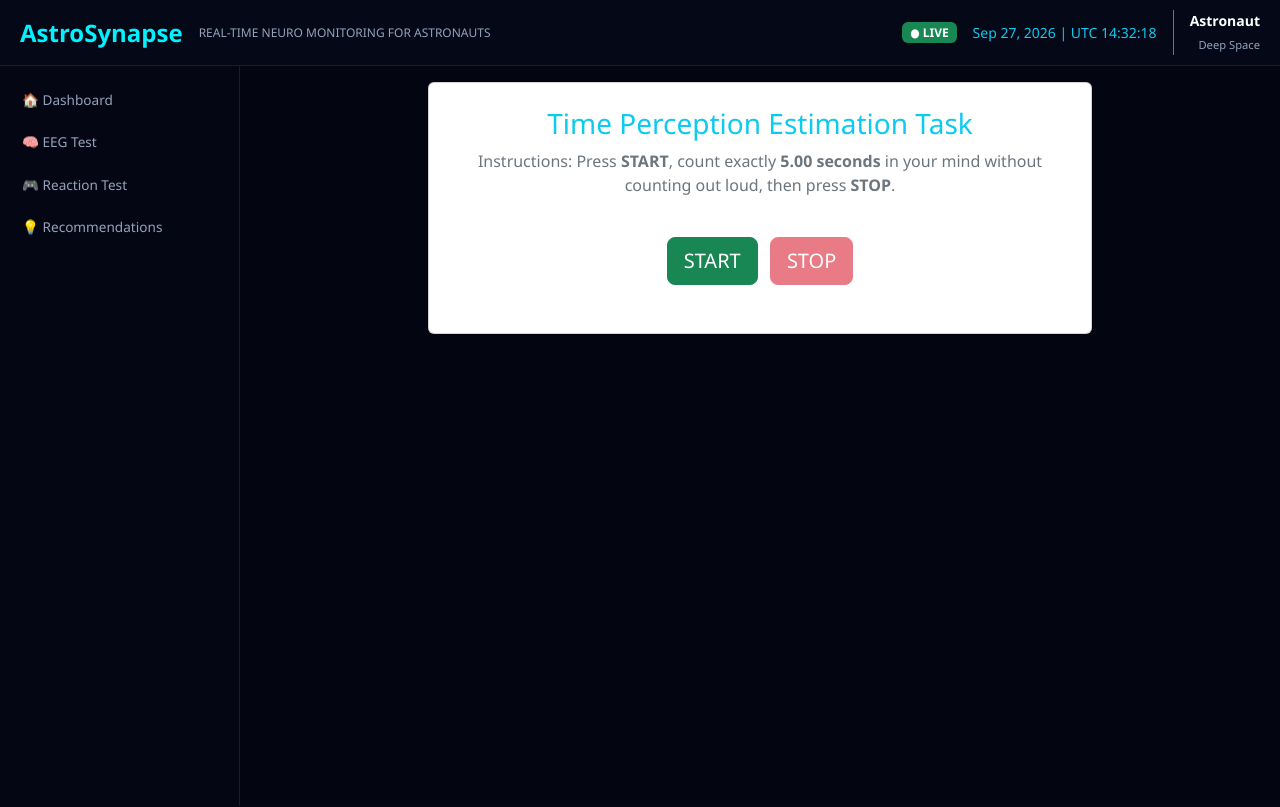
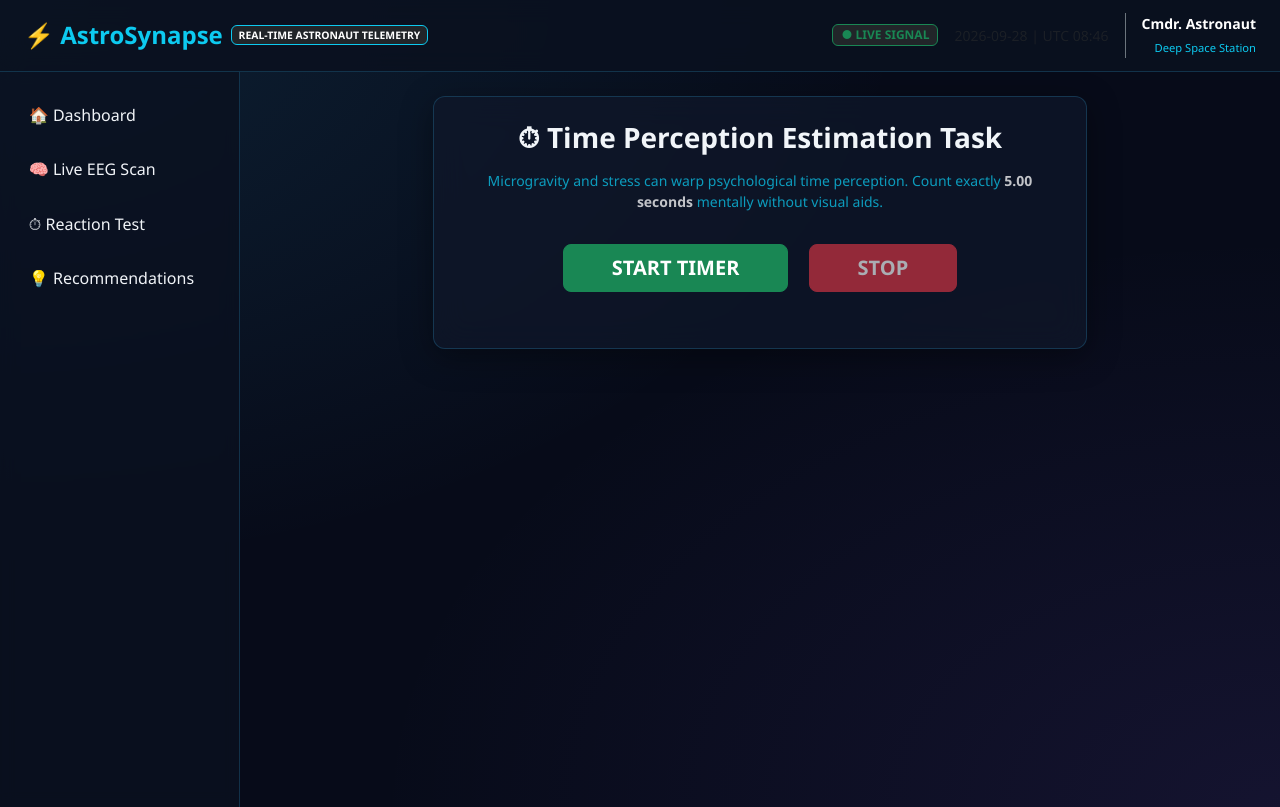
Before and after one commit to sanjidaakter1403/astrosynapse_project, a Django app: page /time-perception/ in a window 1280 px wide. Run offline with Django 5.2, Linux system fonts and the light colour scheme.

Commit message:
UI styling update for AstroSynapse dashboard and reaction test

```diff
--- a/dashboard/static/css/style.css
+++ b/dashboard/static/css/style.css
@@ -1,228 +1,156 @@
-/* dashboard/static/css/style.css */
 :root {
-    --bg-dark: #030611;
-    --card-bg: rgba(9, 14, 28, 0.9);
-    --card-border: #131d35;
-    --neon-cyan: #00f2ff;
-    --neon-blue: #0077ff;
-    --neon-purple: #a855f7;
+    --bg-dark: #070b19;
+    --card-bg: rgba(15, 23, 42, 0.75);
+    --border-color: rgba(56, 189, 248, 0.2);
+    --neon-blue: #38bdf8;
+    --neon-cyan: #22d3ee;
     --neon-green: #10b981;
-    --text-bright: #ffffff;
-    --text-muted: #94a3b8;
+    --neon-yellow: #f59e0b;
+    --neon-red: #ef4444;
+    --text-muted: #f0f3f7;
 }
 
 body {
     background-color: var(--bg-dark);
-    color: var(--text-bright);
-    font-family: 'Segoe UI', Tahoma, Geneva, Verdana, sans-serif;
-    margin: 0;
-    overflow-x: hidden;
+    background-image:
+        radial-gradient(at 0% 0%, rgba(56, 189, 248, 0.12) 0px, transparent 50%),
+        radial-gradient(at 100% 100%, rgba(139, 92, 246, 0.1) 0px, transparent 50%);
+    color: #f1f5f9;
+    font-family: 'Segoe UI', system-ui, -apple-system, sans-serif;
+    min-height: 100vh;
 }
 
 /* Header */
 .top-header {
-    background: #050917;
-    border-bottom: 1px solid var(--card-border);
-    padding: 10px 20px;
+    background: rgba(11, 17, 32, 0.9);
+    backdrop-filter: blur(12px);
+    border-bottom: 1px solid var(--border-color);
+    padding: 0.8rem 1.5rem;
 }
 
 /* Sidebar Navigation */
 .sidebar {
     width: 240px;
-    background: #040713;
-    border-right: 1px solid var(--card-border);
-    min-height: calc(100vh - 60px);
-    padding: 15px 10px;
+    min-height: calc(100vh - 65px);
+    background: rgba(11, 17, 32, 0.8);
+    backdrop-filter: blur(8px);
+    border-right: 1px solid var(--border-color);
+    padding: 1.2rem 0.8rem;
 }
 
 .nav-item-link {
     display: flex;
     align-items: center;
     gap: 10px;
+    padding: 0.75rem 1rem;
     color: var(--text-muted);
-    padding: 9px 12px;
     text-decoration: none;
-    border-radius: 6px;
-    margin-bottom: 4px;
-    font-size: 0.85rem;
-    transition: all 0.2s;
+    border-radius: 8px;
+    font-weight: 500;
+    margin-bottom: 0.4rem;
+    transition: all 0.2s ease;
 }
 
 .nav-item-link:hover, .nav-item-link.active {
-    background: rgba(0, 242, 255, 0.12);
+    background: rgba(56, 189, 248, 0.15);
     color: var(--neon-cyan);
     border-left: 3px solid var(--neon-cyan);
 }
 
-/* Team Section in Sidebar */
-.team-section {
-    border-top: 1px solid var(--card-border);
-    margin-top: 15px;
-    padding-top: 15px;
-}
-
-.team-title {
-    font-size: 0.75rem;
-    font-weight: bold;
-    color: var(--neon-cyan);
-    text-transform: uppercase;
-    margin-bottom: 10px;
-}
-
-.team-member {
-    font-size: 0.75rem;
-    color: var(--text-muted);
-    margin-bottom: 8px;
-}
-
-.team-member strong {
-    color: #fff;
-    display: block;
-}
-
-/* Dashboard Cards */
-.dash-card {
+/* Dashboard Cards & Glassmorphism */
+.dash-card, .result-dash-card {
     background: var(--card-bg);
-    border: 1px solid var(--card-border);
-    border-radius: 8px;
-    padding: 12px 14px;
-    margin-bottom: 8px;
+    backdrop-filter: blur(16px);
+    border: 1px solid var(--border-color);
+    border-radius: 12px;
+    padding: 1.25rem;
+    box-shadow: 0 8px 32px 0 rgba(0, 0, 0, 0.37);
     position: relative;
+    overflow: hidden;
 }
 
 .metric-header {
+    font-size: 0.75rem;
+    font-weight: 700;
+    letter-spacing: 0.05em;
+    color: var(--text-muted);
     display: flex;
     justify-content: space-between;
     align-items: center;
-    font-size: 0.78rem;
-    font-weight: 700;
-    letter-spacing: 0.5px;
-    color: var(--neon-cyan);
-    margin-bottom: 4px;
+    margin-bottom: 0.5rem;
 }
 
 .metric-val {
-    font-size: 1.5rem;
+    font-size: 1.8rem;
     font-weight: 800;
     color: #fff;
 }
 
-.metric-val small {
-    font-size: 0.8rem;
+.metric-desc {
+    font-size: 0.75rem;
     color: var(--text-muted);
+    margin-top: 0.4rem;
 }
 
-.metric-desc {
-    font-size: 0.72rem;
-    color: var(--text-muted);
-    margin-top: 4px;
+/* Lock Overlay for Unscanned State */
+.lock-overlay {
+    position: absolute;
+    top: 0; left: 0; right: 0; bottom: 0;
+    background: rgba(7, 11, 25, 0.85);
+    backdrop-filter: blur(4px);
+    display: flex;
+    flex-direction: column;
+    justify-content: center;
+    align-items: center;
+    z-index: 10;
+    border-radius: 12px;
 }
 
-.text-muted-custom {
-    color: var(--text-muted) !important;
-}
-
-.text-cyan {
-    color: var(--neon-cyan) !important;
-}
-
-/* Central Brain Hologram Container */
+/* Brain Model Glass Box */
 .brain-box {
+    background: rgba(15, 23, 42, 0.6);
+    border: 1px solid var(--border-color);
+    border-radius: 12px;
+    padding: 1.5rem;
     position: relative;
-    background: radial-gradient(circle at center, rgba(0, 119, 255, 0.12) 0%, rgba(4, 7, 19, 0.95) 75%);
-    border: 1px solid var(--card-border);
-    border-radius: 8px;
-    min-height: 390px;
-    display: flex;
-    flex-direction: column;
-    justify-content: space-between;
-    padding: 14px;
 }
 
 .brain-img {
-    width: 250px;
-    height: auto;
-    margin: 10px auto;
-    filter: drop-shadow(0 0 18px rgba(0, 242, 255, 0.45));
+    max-width: 210px;
+    filter: drop-shadow(0 0 15px rgba(56, 189, 248, 0.5));
+    animation: pulseGlow 3s infinite alternate;
 }
 
-/* Overall Health Circle Progress */
+@keyframes pulseGlow {
+    0% { transform: scale(0.98); filter: drop-shadow(0 0 10px rgba(56, 189, 248, 0.3)); }
+    100% { transform: scale(1.02); filter: drop-shadow(0 0 22px rgba(34, 211, 238, 0.8)); }
+}
+
+/* Overall Score Ring Visual */
 .ring-container {
-    width: 105px;
-    height: 105px;
+    width: 90px;
+    height: 90px;
     border-radius: 50%;
-    border: 6px solid var(--neon-green);
+    border: 4px solid var(--neon-cyan);
     display: flex;
     flex-direction: column;
     align-items: center;
     justify-content: center;
-    margin: 8px auto;
-    box-shadow: 0 0 18px rgba(16, 185, 129, 0.25);
+    margin: 0 auto;
+    box-shadow: 0 0 15px rgba(34, 211, 238, 0.3);
 }
 
 .ring-score {
-    font-size: 2.1rem;
-    font-weight: 900;
+    font-size: 1.6rem;
+    font-weight: 800;
+    color: #fff;
     line-height: 1;
-    color: #fff;
 }
 
-/* Un-tested State Overlay */
-.lock-overlay {
-    position: absolute;
-    inset: 0;
-    background: rgba(3, 6, 17, 0.88);
-    backdrop-filter: blur(3px);
-    display: flex;
-    flex-direction: column;
-    align-items: center;
-    justify-content: center;
-    border-radius: 8px;
-    z-index: 10;
+/* Recommendation Action Box */
+.action-box {
+    background: rgba(56, 189, 248, 0.08);
+    border: 1px solid rgba(56, 189, 248, 0.3);
+    border-radius: 10px;
+    padding: 1rem;
 }
-
-.bg-purple {
-    background-color: var(--neon-purple) !important;
-}
-
-/* EEG Test Page UI Styling */
-.result-dash-card {
-    background: var(--card-bg);
-    border: 1px solid var(--card-border);
-    border-radius: 10px;
-    padding: 16px;
-    margin-bottom: 12px;
-    box-shadow: 0 4px 15px rgba(0, 0, 0, 0.4);
-}
-
-.result-card-header {
-    display: flex;
-    justify-content: space-between;
-    align-items: center;
-    font-size: 0.8rem;
-    font-weight: 700;
-    color: var(--neon-cyan);
-    letter-spacing: 0.5px;
-    text-transform: uppercase;
-    margin-bottom: 8px;
-}
-
-.result-main-value {
-    font-size: 1.4rem;
-    font-weight: 800;
-    color: #ffffff;
-}
-
-.result-sub-text {
-    font-size: 0.78rem;
-    color: var(--text-muted);
-    margin-top: 6px;
-}
-
-.action-box {
-    background: var(--card-bg);
-    border: 1px solid var(--neon-cyan);
-    border-radius: 10px;
-    padding: 18px;
-    box-shadow: 0 0 12px rgba(0, 242, 255, 0.15);
-}
--- a/dashboard/templates/dashboard/base.html
+++ b/dashboard/templates/dashboard/base.html
@@ -3,7 +3,8 @@
 <html lang="bn">
 <head>
     <meta charset="UTF-8">
-    <title>AstroSynapse </title>
+    <meta name="viewport" content="width=device-width, initial-scale=1.0">
+    <title>AstroSynapse | Neuro Monitoring System</title>
     <link href="https://cdn.jsdelivr.net/npm/bootstrap@5.3.0/dist/css/bootstrap.min.css" rel="stylesheet">
     <link rel="stylesheet" href="{% static 'css/style.css' %}">
 </head>
@@ -11,15 +12,15 @@
 
     <header class="top-header d-flex justify-content-between align-items-center">
         <div class="d-flex align-items-center">
-            <span class="brand-title text-cyan fw-bold fs-4">AstroSynapse</span>
-            <small class="ms-3 text-muted-custom" style="font-size:0.75rem;">REAL-TIME NEURO MONITORING FOR ASTRONAUTS</small>
+            <span class="fs-4 text-info fw-bold me-2">⚡ AstroSynapse</span>
+            <span class="badge bg-dark border border-info text-cyan d-none d-md-inline-block" style="font-size: 0.65rem;">REAL-TIME ASTRONAUT TELEMETRY</span>
         </div>
         <div class="d-flex align-items-center gap-3">
-            <span class="badge bg-success">● LIVE</span>
-            <small class="text-info">Sep 27, 2026 | UTC 14:32:18</small>
+            <span class="badge bg-dark text-success border border-success px-2 py-1">● LIVE SIGNAL</span>
+            <small class="text-muted d-none d-sm-inline" id="live-timestamp">UTC --:--:--</small>
             <div class="text-end border-start ps-3 border-secondary">
-                <small class="d-block text-white fw-bold">Astronaut</small>
-                <small class="text-muted-custom" style="font-size:0.7rem;">Deep Space</small>
+                <small class="d-block text-white fw-bold">Cmdr. Astronaut</small>
+                <small class="text-info" style="font-size:0.7rem;">Deep Space Station</small>
             </div>
         </div>
     </header>
@@ -28,16 +29,26 @@
         <!-- Sidebar Navigation -->
         <nav class="sidebar">
             <a href="{% url 'home' %}" class="nav-item-link">🏠 Dashboard</a>
-            <a href="{% url 'eeg_analyzer' %}" class="nav-item-link">🧠 EEG Test</a>
-            <a href="{% url 'time_perception' %}" class="nav-item-link">🎮 Reaction Test</a>
+            <a href="{% url 'eeg_analyzer' %}" class="nav-item-link">🧠 Live EEG Scan</a>
+            <a href="{% url 'time_perception' %}" class="nav-item-link">⏱ Reaction Test</a>
             <a href="{% url 'recommendations' %}" class="nav-item-link">💡 Recommendations</a>
         </nav>
 
         <!-- Main Content Area -->
-        <main class="flex-grow-1 p-3">
+        <main class="flex-grow-1 p-4 overflow-hidden">
             {% block content %}{% endblock %}
         </main>
     </div>
 
+    <script>
+        // Live UTC Clock Logic
+        function updateUTCClock() {
+            const now = new Date();
+            const timeStr = now.toISOString().replace('T', ' | UTC ').substring(0, 22);
+            document.getElementById('live-timestamp').innerText = timeStr;
+        }
+        setInterval(updateUTCClock, 1000);
+        updateUTCClock();
+    </script>
 </body>
 </html>
--- a/dashboard/templates/dashboard/time_perception.html
+++ b/dashboard/templates/dashboard/time_perception.html
@@ -1,20 +1,31 @@
 {% extends 'dashboard/base.html' %}
 {% block content %}
 <div class="row">
-    <div class="col-md-8 offset-md-2">
-        <div class="card p-4 text-center">
-            <h3 class="text-info">Time Perception Estimation Task</h3>
-            <p class="text-secondary">Instructions: Press <strong>START</strong>, count exactly <strong>5.00 seconds</strong> in your mind without counting out loud, then press <strong>STOP</strong>.</p>
+    <div class="col-lg-8 offset-lg-2">
+        <div class="dash-card p-4 text-center">
+            <h3 class="text-cyan fw-bold">⏱ Time Perception Estimation Task</h3>
+            <!-- টেক্সট স্পষ্ট করার জন্য text-info opacity-75 ক্লাস যুক্ত করা হয়েছে -->
+            <p class="text-info opacity-75 small my-3">
+                Microgravity and stress can warp psychological time perception.
+                Count exactly <strong class="text-white">5.00 seconds</strong> mentally without visual aids.
+            </p>
 
-            <div class="my-4">
-                <button id="start-task-btn" class="btn btn-success btn-lg me-2" onclick="startTimer()">START</button>
-                <button id="stop-task-btn" class="btn btn-danger btn-lg" onclick="stopTimer()" disabled>STOP</button>
+            <div class="my-4 py-2">
+                <button id="start-task-btn" class="btn btn-success btn-lg px-5 me-3 fw-bold" onclick="startTimer()">START TIMER</button>
+                <button id="stop-task-btn" class="btn btn-danger btn-lg px-5 fw-bold" onclick="stopTimer()" disabled>STOP</button>
             </div>
 
-            <div id="game-results" class="mt-4 d-none alert alert-dark">
-                <h4>Actual Elapsed Time: <span id="elapsed-time" class="text-warning">0.00</span> seconds</h4>
-                <p>Target: <strong>5.00s</strong> | Variance: <span id="variance">0.00</span>s</p>
-                <div id="perception-assessment" class="fw-bold"></div>
+            <!-- স্ট্যাটাস মেসেজ -->
+            <div id="running-status" class="text-warning fw-bold d-none my-2">
+                ⏳ Timer is running... Count 5 seconds mentally and press STOP!
+            </div>
+
+            <!-- রেজাল্ট প্যানেল -->
+            <div id="game-results" class="mt-4 d-none p-4 rounded bg-dark border border-info">
+                <h4 class="text-white">Actual Elapsed Time: <span id="elapsed-time" class="text-cyan fw-bold">0.00</span>s</h4>
+                <p class="text-info opacity-75 mb-2">Target: <strong class="text-white">5.00s</strong> | Variance: <span id="variance" class="text-warning fw-bold">0.00</span>s</p>
+                <hr class="border-secondary my-3">
+                <div id="perception-assessment" class="fw-bold fs-5"></div>
             </div>
         </div>
     </div>
@@ -27,7 +38,10 @@ function startTimer() {
     startTime = performance.now();
     document.getElementById('start-task-btn').disabled = true;
     document.getElementById('stop-task-btn').disabled = false;
+
+    // হাইড বা রিমুভ স্ক্রিন ইলিমেন্ট আপডেট
     document.getElementById('game-results').classList.add('d-none');
+    document.getElementById('running-status').classList.remove('d-none');
 }
 
 function stopTimer() {
@@ -37,6 +51,7 @@ function stopTimer() {
 
     document.getElementById('start-task-btn').disabled = false;
     document.getElementById('stop-task-btn').disabled = true;
+    document.getElementById('running-status').classList.add('d-none');
 
     document.getElementById('elapsed-time').innerText = elapsed;
     document.getElementById('variance').innerText = (variance > 0 ? "+" : "") + variance;
@@ -44,13 +59,13 @@ function stopTimer() {
     const assessment = document.getElementById('perception-assessment');
     if (Math.abs(variance) <= 0.4) {
         assessment.className = "text-success fw-bold";
-        assessment.innerText = "Nominal Temporal Perception: High cognitive accuracy.";
+        assessment.innerText = "🎯 Nominal Temporal Perception: High cognitive calibration.";
     } else if (variance > 0.4) {
         assessment.className = "text-warning fw-bold";
-        assessment.innerText = "Time Perception Slowdown (Overestimation): Mild cognitive fatigue detected.";
+        assessment.innerText = "⏳ Time Perception Slowdown (Overestimation): Mild cognitive fatigue.";
     } else {
         assessment.className = "text-danger fw-bold";
-        assessment.innerText = "Time Perception Acceleration (Underestimation): Elevated stress / impulse rush detected.";
+        assessment.innerText = "⚡ Time Perception Acceleration (Underestimation): High stress / impulse surge.";
     }
 
     document.getElementById('game-results').classList.remove('d-none');
```
Also changed, not shown: dashboard/templates/dashboard/index.html (+8 -8 lines), db.sqlite3.
